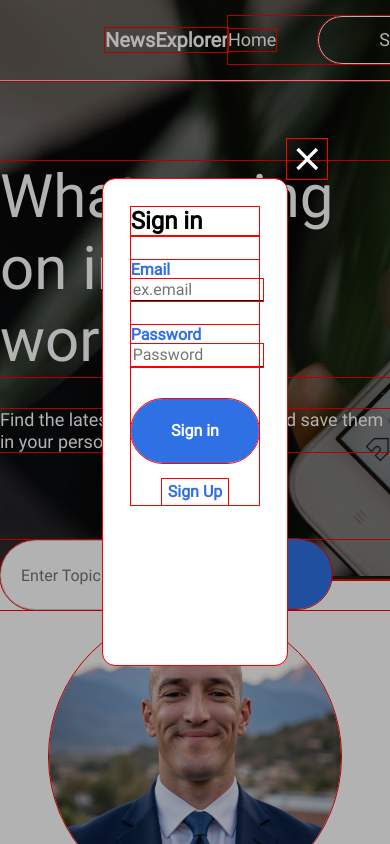
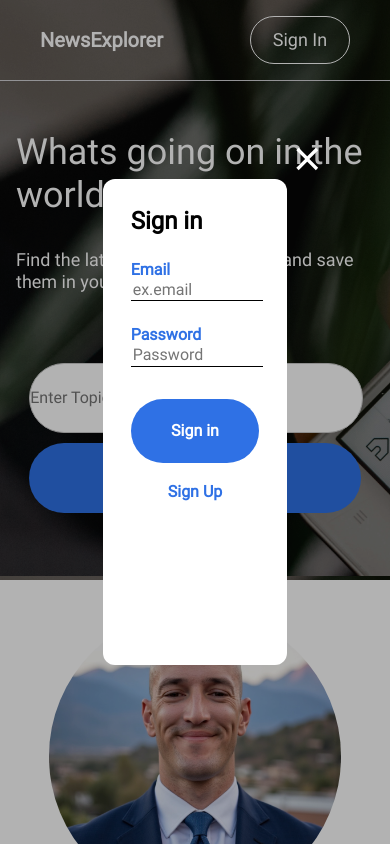
Before and after one commit to cole-essig/se_news_search, a React (Vite) app: page / in a window 390 px wide. Shown: the top 844 px of the page. Built offline with nearby package versions, Linux system fonts and the light colour scheme.

Commit message:
added more styles, corrected header for mobile, changed up some display logic

```diff
--- a/src/components/App/App.css
+++ b/src/components/App/App.css
@@ -16,7 +16,3 @@
   box-sizing: border-box;
   flex-shrink: 1;
 }
-
-* {
-  outline: 1px solid red;
-}
--- a/src/components/Header/Header.css
+++ b/src/components/Header/Header.css
@@ -27,3 +27,13 @@
     line-height: 1.2;
     margin: 0;
 }
+
+@media screen and (max-width: 600px) {
+    .header__text {
+        margin: 50px 16px 70px;
+    }
+
+    .header__title {
+        font-size: 36px;
+    }
+}
--- a/src/components/NavBar/NavBar.css
+++ b/src/components/NavBar/NavBar.css
@@ -48,7 +48,6 @@
 }
 
 .nav__button {
-  width: 176px;
   width: 176px;
   height: 48px;
   font-size: 18px;
@@ -116,3 +115,62 @@
 .saved-news-nav {
     color: black;
 }
+
+@media screen and (max-width: 750px) {
+    .nav__static-link {
+        margin: auto auto auto 40px;
+    }
+
+    .nav__dynamic-links {
+        margin: auto 40px auto auto;
+    }
+}
+
+@media screen and (max-width: 600px) {
+  .nav__button {
+    width: 100px
+  }
+
+  .nav__user-button {
+    max-width: 100px;
+  }
+
+  .nav__user-button-saved {
+    max-width: 100px;
+  }
+
+  .nav__user-text {
+    text-overflow: ellipsis;
+    overflow: hidden;
+    max-width: 55px;
+    font-size: 17px;
+  }
+
+    .nav__dynamic-links {
+    gap: 12px;
+    position: relative;
+  }
+
+  .nav__home-link {
+    position: absolute;
+    top: 80px;
+    right: -300px;
+    opacity: 1;
+    transition: opacity 0.25s linear;
+  }
+
+  .nav__saved-articles {
+    position: absolute;
+    top: 80px;
+    opacity: 0;
+    transition: opacity 0.25s linear;
+  }
+
+  .nav__dynamic-links_on {
+    opacity: 1;
+  }
+
+  .nav__home-on {
+    right: 200px;
+  }
+}
--- a/src/components/NavBar/NavBar.jsx
+++ b/src/components/NavBar/NavBar.jsx
@@ -1,10 +1,15 @@
 import './NavBar.css';
+import { useState, useEffect } from 'react';
 import { Link } from 'react-router-dom';
 import { useContext } from "react";
 import { CurrentUserContext } from "../../utils/contexts/CurrentUserContext";
 
 function NavBar({ isLoggedIn, signOut, className, isHome, signInClick }) {
     const currentUser = useContext(CurrentUserContext);
+    const [isHovered, setIsHovered] = useState(false);
+    const handleMouseEnter = () => setIsHovered(true);
+    const handleMouseLeave = () => setIsHovered(false);
+
     const handleLogout = (e) => {
       e.preventDefault();
       signOut();
@@ -12,6 +17,10 @@ function NavBar({ isLoggedIn, signOut, className, isHome, signInClick }) {
 
     const handleSignIn = () => {
     signInClick();
+    }
+
+    const handleMobileClick = () => {
+      setIsHovered(!isHovered)
     }
 
     return(
@@ -23,22 +32,37 @@ function NavBar({ isLoggedIn, signOut, className, isHome, signInClick }) {
                 </div>
                 {!isLoggedIn ?
                   <div className='nav__dynamic-links'>
-                    <Link to='/' className='nav__home-link'>
+                    <Link
+                      to='/'
+                      className={`nav__home-link`}
+                    >
                       Home
                     </Link>
-                    <button type='button' className='nav__button' onClick={handleSignIn} >Sign In</button>
+                    <button
+                      type='button'
+                      className={`nav__button`}
+                      onClick={handleSignIn}
+                    >Sign In</button>
                   </div>
                   :
                   <div className='nav__dynamic-links'>
-                    <Link to='/' className={`nav__home-link ${className}`}>
+                    <Link
+                      to='/'
+                      className={`nav__home-link ${className} ${isHovered ? 'nav__dynamic-links_on nav__home-on' : ''}`}
+                    >
                       Home
                     </Link>
-                    <Link to='/saved-news' className={`nav__saved-articles ${className}`}>
+                    <Link
+                      to='/saved-news'
+                      className={`nav__saved-articles ${className} ${isHovered ? 'nav__dynamic-links_on' : ''}`}
+                    >
                       Saved Articles
                     </Link>
-                    <button className={!isHome ? 'nav__user-button-saved' :`nav__user-button`}>
+                    <button
+                      className={!isHome ? 'nav__user-button-saved' :`nav__user-button`}
+                    >
                       <div className='nav__user-div'>
-                        <span className={`nav__user-text ${className}`}>{currentUser.user}</span>
+                        <span className={`nav__user-text ${className}`} onClick={handleMobileClick} >{currentUser.user}</span>
                         <img
                           src={!isHome ? 'src/assets/logout-dark.svg' : 'src/assets/logout-icon.svg'}
                           className='nav__user-button_img'
--- a/src/components/SavedNews/SavedNews.css
+++ b/src/components/SavedNews/SavedNews.css
@@ -52,10 +52,6 @@
 }
 
 @media screen and (max-width: 800px) {
-  .savedNews {
-    margin: 0 40px 0;
-  }
-
   .savedNews__display {
     padding: 0;
   }
@@ -68,24 +64,21 @@
 }
 
 @media screen and (max-width: 440px) {
-  .savedNews {
-    margin: 0 16px 0;
-  }
 
   .savedNews__cards {
     width: 100%;
   }
 
   .savedNews__title {
-    margin: 0 auto 28px 0;
+    margin: 0 auto 28px 16px;
   }
 
   .savedNews__description {
-    margin: 0 auto 28px 0;
+    margin: 0 auto 28px 16px;
   }
 
   .savedNews__keywords {
-    margin: 0 auto 28px 0;
+    margin: 0 auto 28px 16px;
   }
 
 }
--- a/src/components/SearchForm/SearchForm.css
+++ b/src/components/SearchForm/SearchForm.css
@@ -42,3 +42,20 @@
     font-weight: 400;
     line-height: 1.2;
 }
+
+@media screen and (max-width: 600px) {
+  .searchBar {
+    max-width: 85%;
+  }
+
+  .searchBar__input {
+    width: 100%;
+    padding: 0;
+  }
+
+  .searchBar__button {
+    top: 80px;
+    right: 0;
+    max-width: 85vw;
+  }
+}
```
